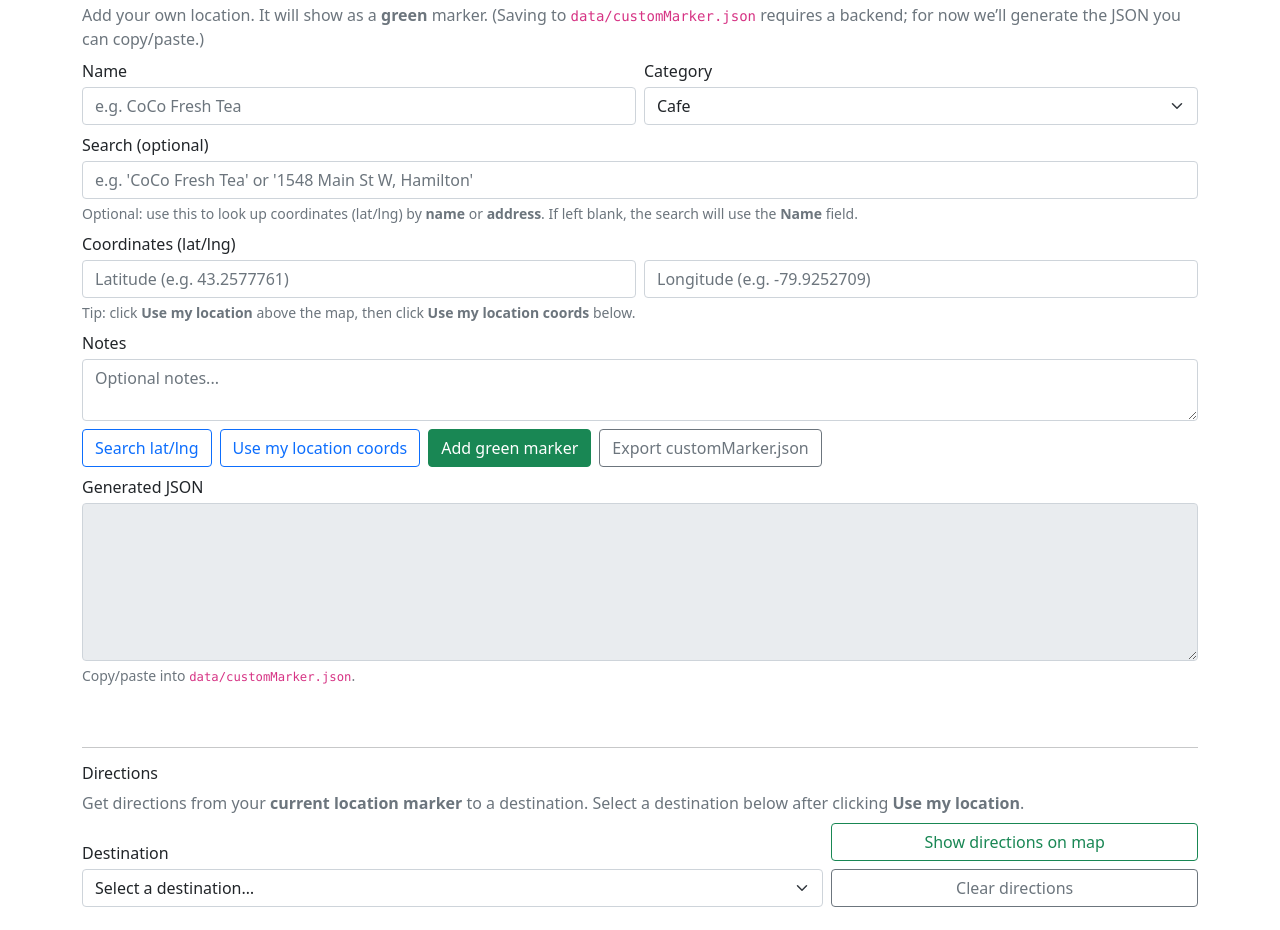
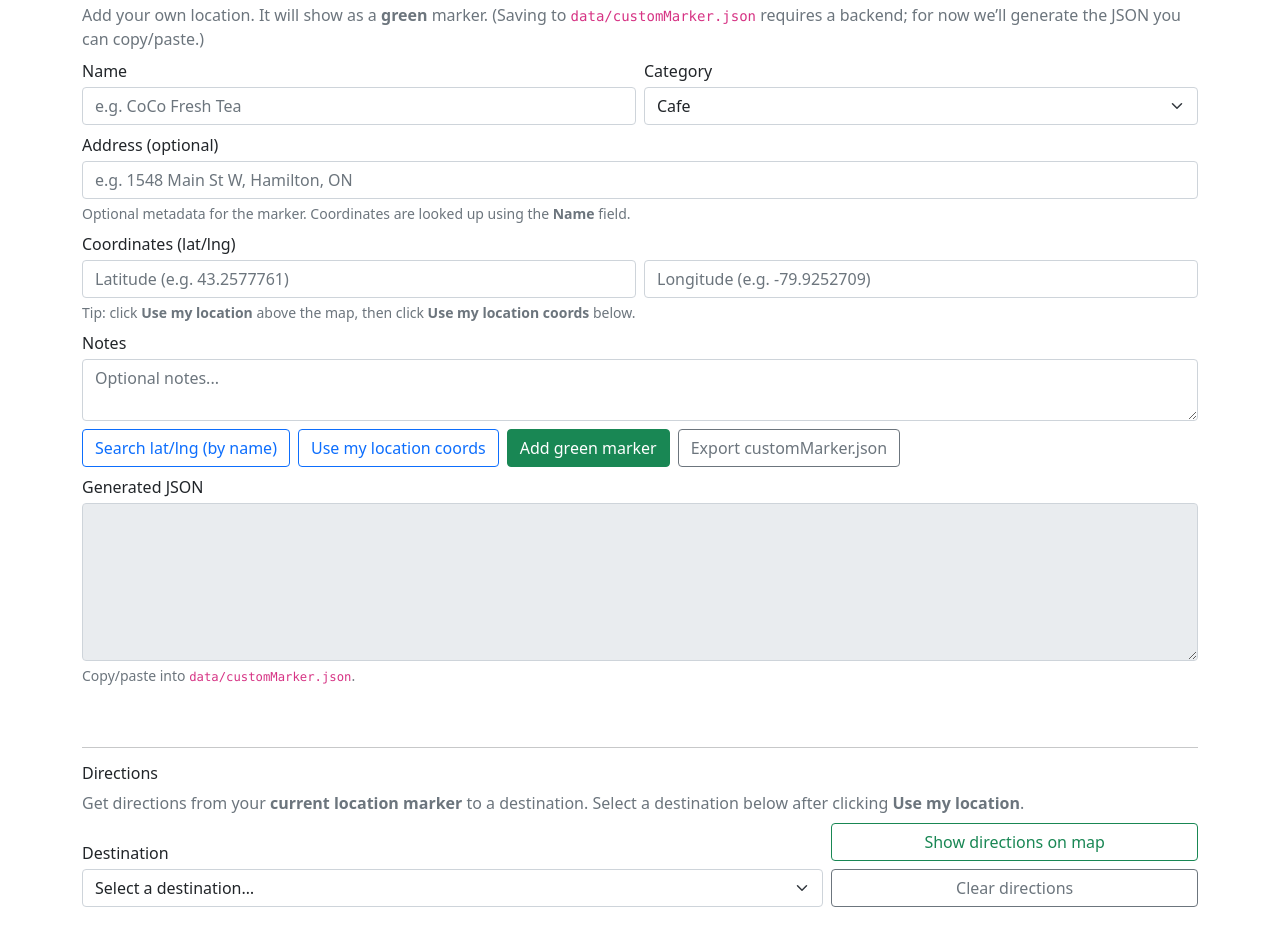
Before and after one commit to Denzell-M/studyspaces, a plain HTML site: page index.html in a window 1280 px wide. Shown: the part 912-1842 px from the top of the page. Drawn offline with nearby package versions, Linux system fonts and the light colour scheme; some packages are replaced by stand-ins of ours.

Commit message:
updating for changes

```diff
--- a/index.html
+++ b/index.html
@@ -121,17 +121,16 @@
           </div>
 
           <div class="col-12">
-            <label for="addAddress" class="form-label mb-1">Search (optional)</label>
+            <label for="addAddress" class="form-label mb-1">Address (optional)</label>
             <input
               id="addAddress"
               class="form-control"
               type="text"
-              placeholder="e.g. 'CoCo Fresh Tea' or '1548 Main St W, Hamilton'"
+              placeholder="e.g. 1548 Main St W, Hamilton, ON"
               autocomplete="off"
             />
             <div class="form-text">
-              Optional: use this to look up coordinates (lat/lng) by <strong>name</strong> or <strong>address</strong>.
-              If left blank, the search will use the <strong>Name</strong> field.
+              Optional metadata for the marker. Coordinates are looked up using the <strong>Name</strong> field.
             </div>
           </div>
 
@@ -175,7 +174,7 @@
 
           <div class="col-12 d-flex gap-2 flex-wrap">
             <button id="addGeoBtn" class="btn btn-outline-primary" type="button">
-              Search lat/lng
+              Search lat/lng (by name)
             </button>
             <button id="useMyCoordsBtn" class="btn btn-outline-primary" type="button">
               Use my location coords
```
